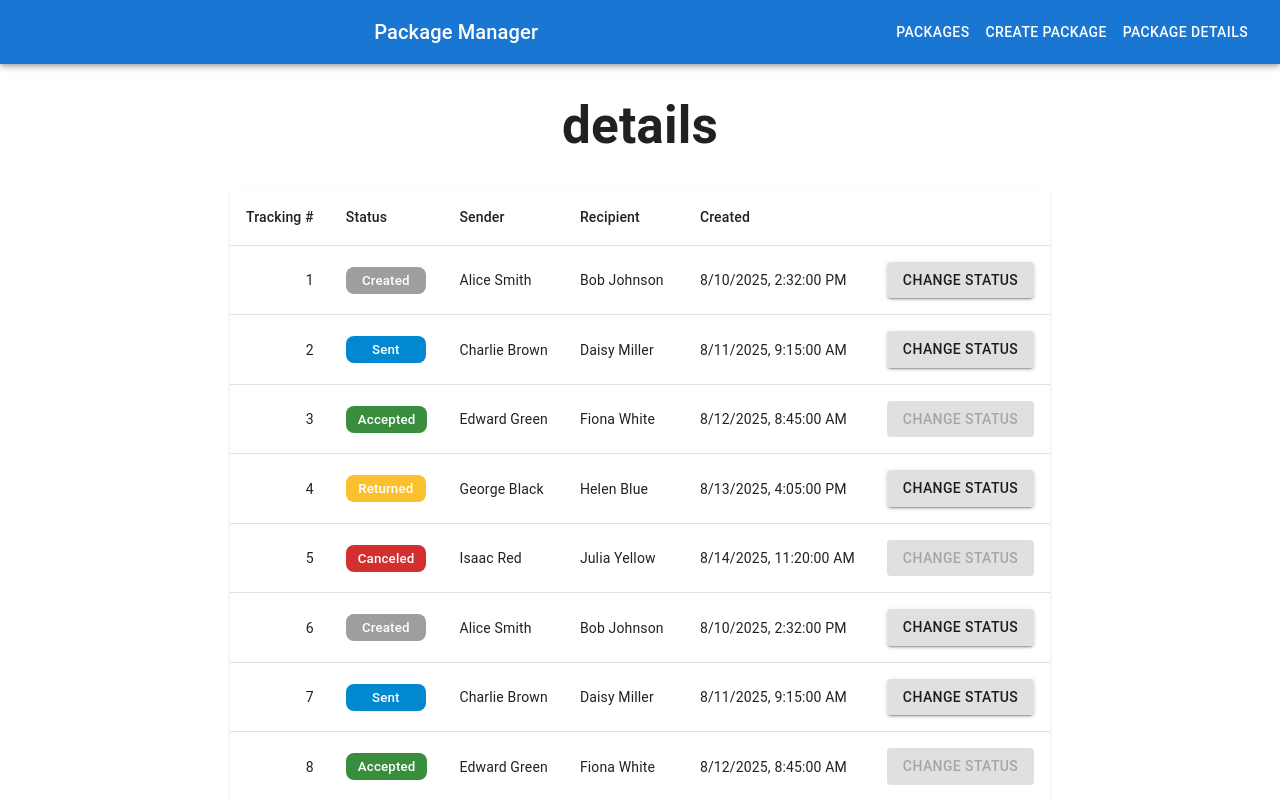
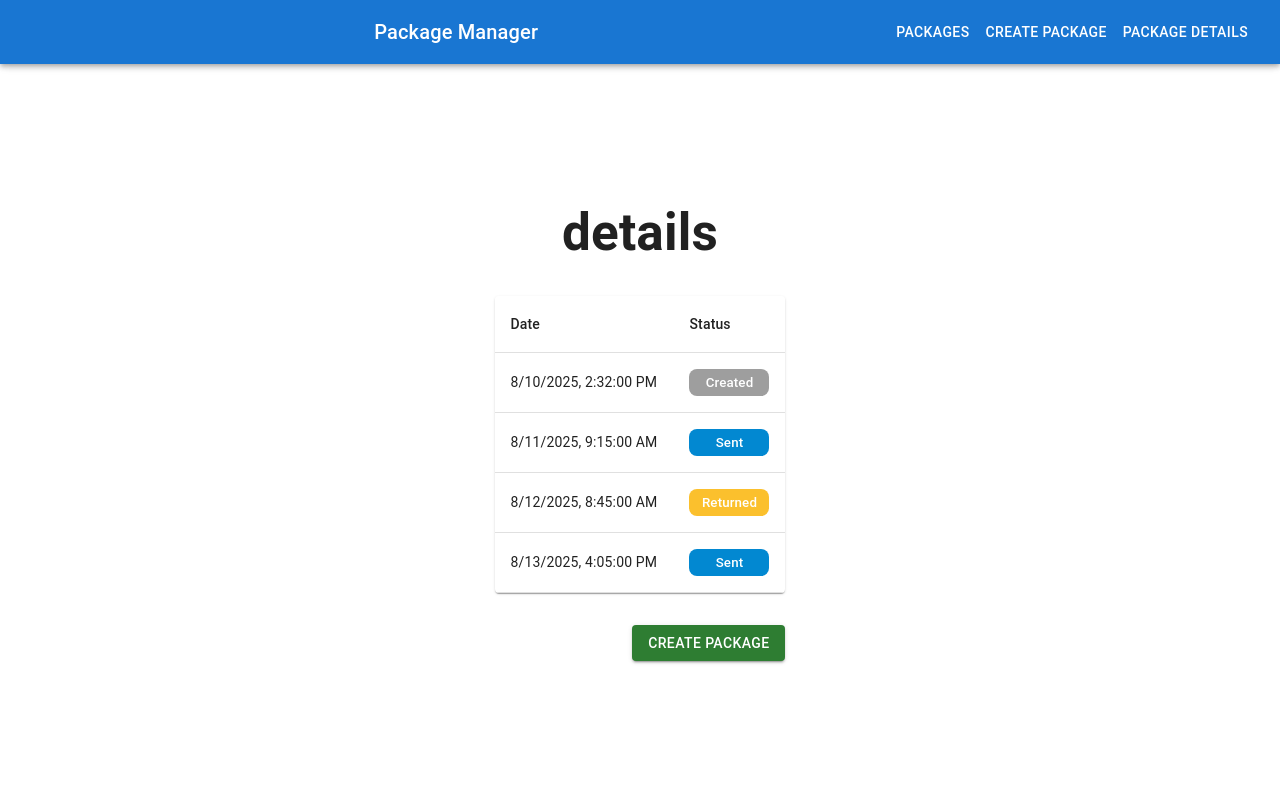
Before and after one commit to EdvinasTo/Task, a React (Vite) app in the folder task.client/: page /details in a window 1280 px wide. Shown: the top 800 px of the page. Built offline with nearby package versions, Linux system fonts and the light colour scheme.

Commit message:
create package history table

```diff
--- /dev/null
+++ b/task.client/src/components/packageHistoryTable.tsx
@@ -0,0 +1,38 @@
+import ReusableTable from './table';
+import type { History } from '../types/packageHistory';
+import { columns } from '../constants/packageHistoryColumns'
+
+const mockPackages: History[] = [
+    {
+        status: "Created",
+        date: "2025-08-10T14:32:00Z",
+    },
+    {
+        status: "Sent",
+        date: "2025-08-11T09:15:00Z",
+    },
+    {
+        status: "Returned",
+        date: "2025-08-12T08:45:00Z",
+    },
+    {
+        status: "Sent",
+        date: "2025-08-13T16:05:00Z",
+    },
+];
+
+interface PackageListTableProps {
+    rows: History[];
+}
+
+export default function PackageListTable({ rows }: PackageListTableProps) {
+    return (
+        <ReusableTable
+            columns={columns}
+            rows={mockPackages}
+            rowKey="date"
+            emptyMessage="No packages found."
+            enablePagination={false}
+        />
+    );
+}
--- a/task.client/src/components/table.tsx
+++ b/task.client/src/components/table.tsx
@@ -24,6 +24,7 @@ export interface Props<T = unknown> {
     actions?: (row: T) => React.ReactNode;
     onRowClick?: (row: T) => void;
     emptyMessage?: string;
+    enablePagination?: boolean;
 }
 
 export function ReusableTable<T>({
@@ -34,16 +35,16 @@ export function ReusableTable<T>({
     actions,
     onRowClick,
     emptyMessage = 'No data found.',
+    enablePagination = true,
 }: Props<T>) {
     const [page, setPage] = React.useState(0);
     const [rowsPerPage, setRowsPerPage] = React.useState(
         pagination.initialRowsPerPage || 10
     );
 
-    const pagedRows = rows.slice(
-        page * rowsPerPage,
-        page * rowsPerPage + rowsPerPage
-    );
+    const displayedRows = enablePagination
+        ? rows.slice(page * rowsPerPage, page * rowsPerPage + rowsPerPage)
+        : rows;
 
     const handleChangePage = (_: unknown, newPage: number) => setPage(newPage);
 
@@ -73,7 +74,7 @@ export function ReusableTable<T>({
                         </TableRow>
                     </TableHead>
                     <TableBody>
-                        {pagedRows.length === 0 ? (
+                        {displayedRows.length === 0 ? (
                             <TableRow>
                                 <TableCell colSpan={columns.length + (actions ? 1 : 0)}>
                                     <Box py={3}>
@@ -84,7 +85,7 @@ export function ReusableTable<T>({
                                 </TableCell>
                             </TableRow>
                         ) : (
-                            pagedRows.map((row) => (
+                            displayedRows.map((row) => (
                                 <TableRow
                                     hover
                                     key={String(row[rowKey])}
@@ -108,6 +109,7 @@ export function ReusableTable<T>({
                     </TableBody>
                 </Table>
             </TableContainer>
+            {enablePagination && (
                 <TablePagination
                     rowsPerPageOptions={pagination.rowsPerPageOptions || [10, 25, 100]}
                     component="div"
@@ -117,6 +119,7 @@ export function ReusableTable<T>({
                     onPageChange={handleChangePage}
                     onRowsPerPageChange={handleChangeRowsPerPage}
                 />
+            )}
         </Paper>
     );
 }
--- /dev/null
+++ b/task.client/src/constants/packageHistoryColumns.tsx
@@ -0,0 +1,36 @@
+import { Box } from "@mui/material";
+import type TableColumn from "../interfaces/column";
+import type { History } from "../types/packageHistory";
+import { statusColors } from "./statusColors";
+
+export const columns: TableColumn<History>[] = [
+    {
+        id: 'date',
+        label: 'Date',
+        minWidth: 140,
+        format: (val) => (val ? new Date(val as string).toLocaleString() : ''),
+    },
+    {
+        id: 'status',
+        label: 'Status',
+        minWidth: 100,
+        format: (value) => (
+            <Box
+                sx={{
+                    display: 'inline-block',
+                    px: 1.5,
+                    py: 0.5,
+                    borderRadius: 2,
+                    backgroundColor: statusColors[value as string] ?? '#ccc',
+                    color: '#fff',
+                    fontWeight: 500,
+                    fontSize: '0.95em',
+                    textAlign: 'center',
+                    minWidth: 80,
+                }}
+            >
+                {value}
+            </Box>
+        ),
+    },
+];
--- a/task.client/src/pages/detailsPage.tsx
+++ b/task.client/src/pages/detailsPage.tsx
@@ -1,6 +1,6 @@
 import CustomButton from '../components/button';
 import Navbar from '../components/navbar';
-import PackageListTable from '../components/packagesTable';
+import PackageHistoryTable from '../components/packageHistoryTable';
 import '../App.css';
 
 function DetailsPage() {
@@ -8,7 +8,7 @@ function DetailsPage() {
         <>
             <Navbar />
             <h1>details</h1>
-            <PackageListTable rows={[]} />
+            <PackageHistoryTable rows={[]} />
             <div className="button-container">
                 <CustomButton label={'Create Package'} />
             </div>
--- /dev/null
+++ b/task.client/src/types/packageHistory.ts
@@ -0,0 +1,6 @@
+import type { Status } from "./status";
+
+export type History = {
+    status: Status;
+    date: string;
+};
```
Lines whose indentation alone changed are shown as unchanged.
